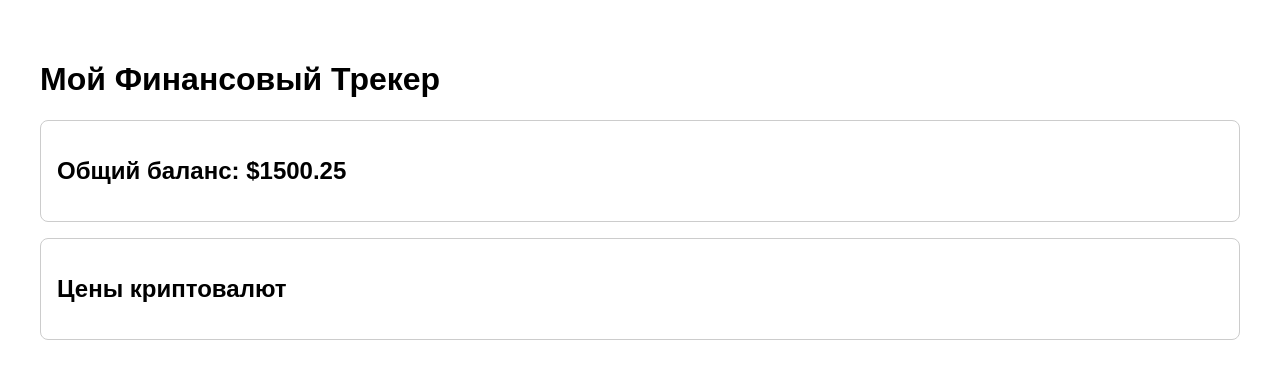
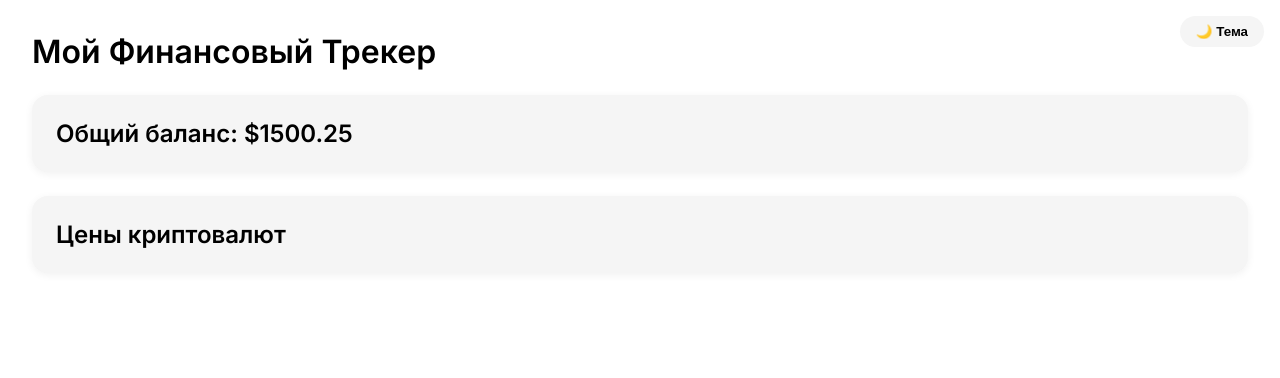
Before and after one commit to N1kHoma/Askend, a plain HTML site: page index.html in a window 1280 px wide. Drawn offline with Linux system fonts and the light colour scheme; no server answers.

Commit message:
Update index.html

```diff
--- a/index.html
+++ b/index.html
@@ -3,13 +3,99 @@
 <head>
   <meta charset="UTF-8" />
   <meta name="viewport" content="width=device-width, initial-scale=1.0" />
-  <title>Финансовый трекер</title>
+  <title>Финансовый Трекер</title>
+  <link href="https://fonts.googleapis.com/css2?family=Inter:wght@400;600&display=swap" rel="stylesheet">
   <style>
-    body { font-family: sans-serif; padding: 2rem; }
-    .box { border: 1px solid #ccc; padding: 1rem; margin-bottom: 1rem; border-radius: 8px; }
+    :root {
+      --bg-light: #ffffff;
+      --bg-dark: #121212;
+      --text-light: #000000;
+      --text-dark: #ffffff;
+      --card-light: #f5f5f5;
+      --card-dark: #1e1e1e;
+      --accent: #4f46e5;
+    }
+
+    [data-theme="dark"] {
+      --bg: var(--bg-dark);
+      --text: var(--text-dark);
+      --card: var(--card-dark);
+    }
+
+    [data-theme="light"] {
+      --bg: var(--bg-light);
+      --text: var(--text-light);
+      --card: var(--card-light);
+    }
+
+    * {
+      margin: 0;
+      padding: 0;
+      box-sizing: border-box;
+    }
+
+    html, body {
+      font-family: 'Inter', sans-serif;
+      background-color: var(--bg);
+      color: var(--text);
+      min-height: 100vh;
+      padding: 1rem;
+      transition: background-color 0.3s, color 0.3s;
+    }
+
+    h1 {
+      font-size: 2rem;
+      margin-bottom: 1.5rem;
+    }
+
+    .box {
+      background-color: var(--card);
+      border-radius: 1rem;
+      padding: 1.5rem;
+      margin-bottom: 1.5rem;
+      box-shadow: 0 2px 8px rgba(0, 0, 0, 0.06);
+    }
+
+    .toggle-theme {
+      position: absolute;
+      top: 1rem;
+      right: 1rem;
+      background-color: var(--card);
+      border: none;
+      padding: 0.5rem 1rem;
+      border-radius: 1rem;
+      cursor: pointer;
+      font-weight: 600;
+    }
+
+    ul {
+      padding-left: 1.2rem;
+    }
+
+    @media (max-width: 600px) {
+      body {
+        padding: 1rem;
+      }
+
+      h1 {
+        font-size: 1.5rem;
+      }
+
+      .box {
+        padding: 1rem;
+      }
+
+      .toggle-theme {
+        top: 0.5rem;
+        right: 0.5rem;
+        padding: 0.4rem 0.8rem;
+      }
+    }
   </style>
 </head>
-<body>
+<body data-theme="light">
+  <button class="toggle-theme" onclick="toggleTheme()">🌙 Тема</button>
+
   <h1>Мой Финансовый Трекер</h1>
 
   <div class="box">
@@ -22,21 +108,28 @@
   </div>
 
   <script>
-    // Пример простого баланса
+    // Баланс
     const balance = 1500.25;
     document.getElementById("balance").textContent = `$${balance}`;
 
-    // Пример запроса к CoinGecko
+    // Криптовалюты
     fetch('https://api.coingecko.com/api/v3/simple/price?ids=bitcoin,ethereum&vs_currencies=usd')
       .then(res => res.json())
       .then(data => {
         const list = document.getElementById("crypto-list");
-        for (let [coin, info] of Object.entries(data)) {
+        for (const [coin, info] of Object.entries(data)) {
           const li = document.createElement("li");
           li.textContent = `${coin.toUpperCase()}: $${info.usd}`;
           list.appendChild(li);
         }
       });
+
+    // Переключатель темы
+    function toggleTheme() {
+      const body = document.body;
+      const current = body.getAttribute("data-theme");
+      body.setAttribute("data-theme", current === "light" ? "dark" : "light");
+    }
   </script>
 </body>
 </html>
```
